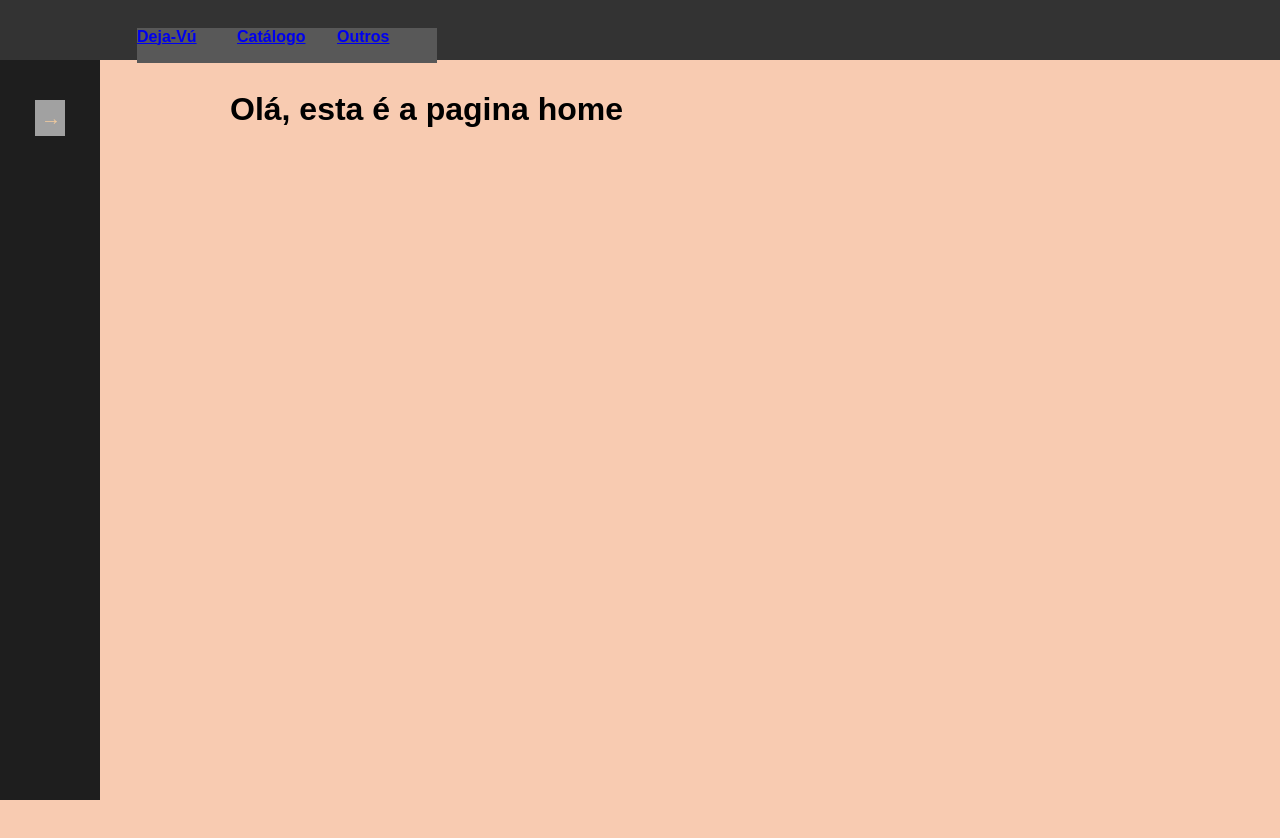
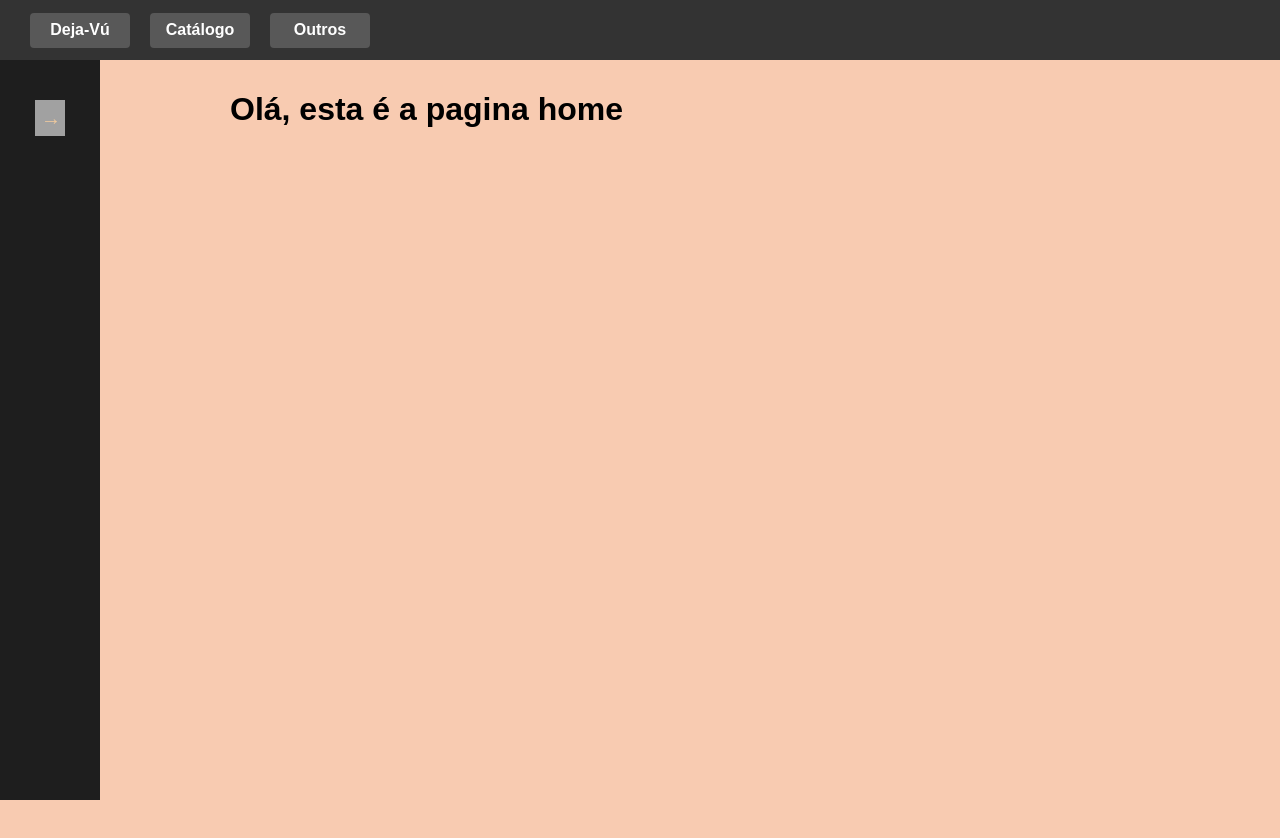
Before and after one commit to carraracaio/projeto-site, a Next.js app: page / in a window 1280 px wide. Shown: the top 838 px of the page. Built offline with nearby package versions, Linux system fonts and the light colour scheme.

Commit message:
botões arrumados

```diff
--- a/components/header.tsx
+++ b/components/header.tsx
@@ -9,17 +9,13 @@ export default function Header() {
 
     <header className = {styles.header}>
 
-      <div className = {styles.headerBtn}>
-      <Link href="/">Deja-Vú</Link>
-      </div>
 
-      <div className = {styles.headerBtn}>
-      <Link href="/catalogo">Catálogo</Link>
-      </div>
+      <Link href="/" className = {styles.headerBtn}>Deja-Vú</Link>
 
-      <div className = {styles.headerBtn}>
-      <Link href="/outros">Outros</Link>
-      </div>
+      <Link href="/catalogo" className = {styles.headerBtn}>Catálogo</Link>
+
+      <Link href="/outros" className = {styles.headerBtn}>Outros</Link>
+
 
     </header>
 
--- a/styles/componentes/header.module.css
+++ b/styles/componentes/header.module.css
@@ -13,19 +13,39 @@
   .headerBtn
   {
     display: flex;
-    flex-direction: row;
-    position: relative;
-    top: 15px;
-    left: 117px;
-    height:35px;
+    align-items: center;
+    justify-content: center;
+    height: 35px;
     width: 100px;
-    gap: 10px;
     background-color: #585858;
-    border: none;
-    text-align: center;
+    color: white; /* define cor do texto */
+    text-decoration: none; /* remove sublinhado */
     font-weight: bold;
-    cursor: pointer;
+    border-radius: 4px;
+    margin: 10px;
     transition: background-color 0.2s;
   }
   .headerBtn:hover
   {background-color: #bbbaba;}
+
+
+
+  /*headerBtn
+  {
+    display: flex;
+    flex-direction: row;
+    position: relative;
+    top: 5px;
+    left: 50px;
+    height:35px;
+    width: 100px;
+    gap: 40px;
+    background-color: #585858;
+    border: none;
+    text-decoration: none;
+    text-align: center;
+    font-weight: bold;
+    cursor: pointer;
+    border-radius: 4px;
+    margin:10px ;
+    transition: background-color 0.2s; */
```
